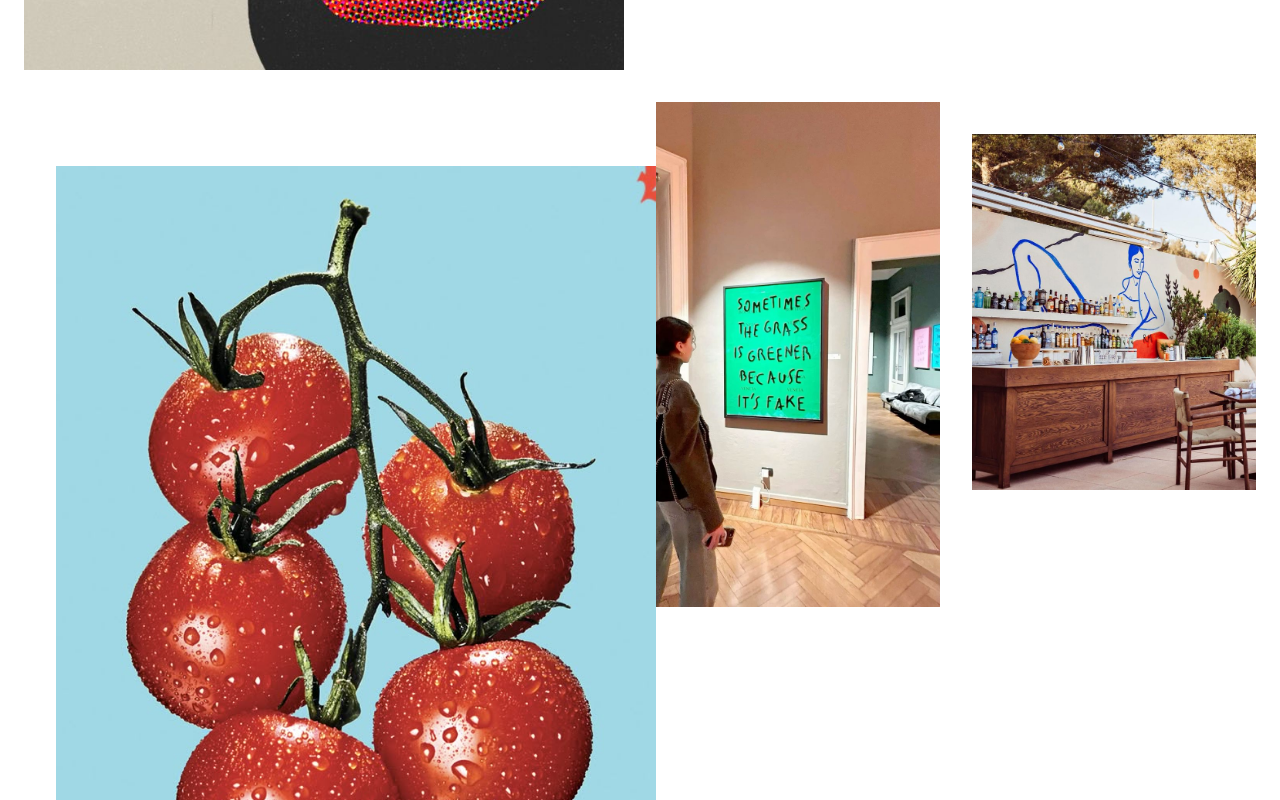
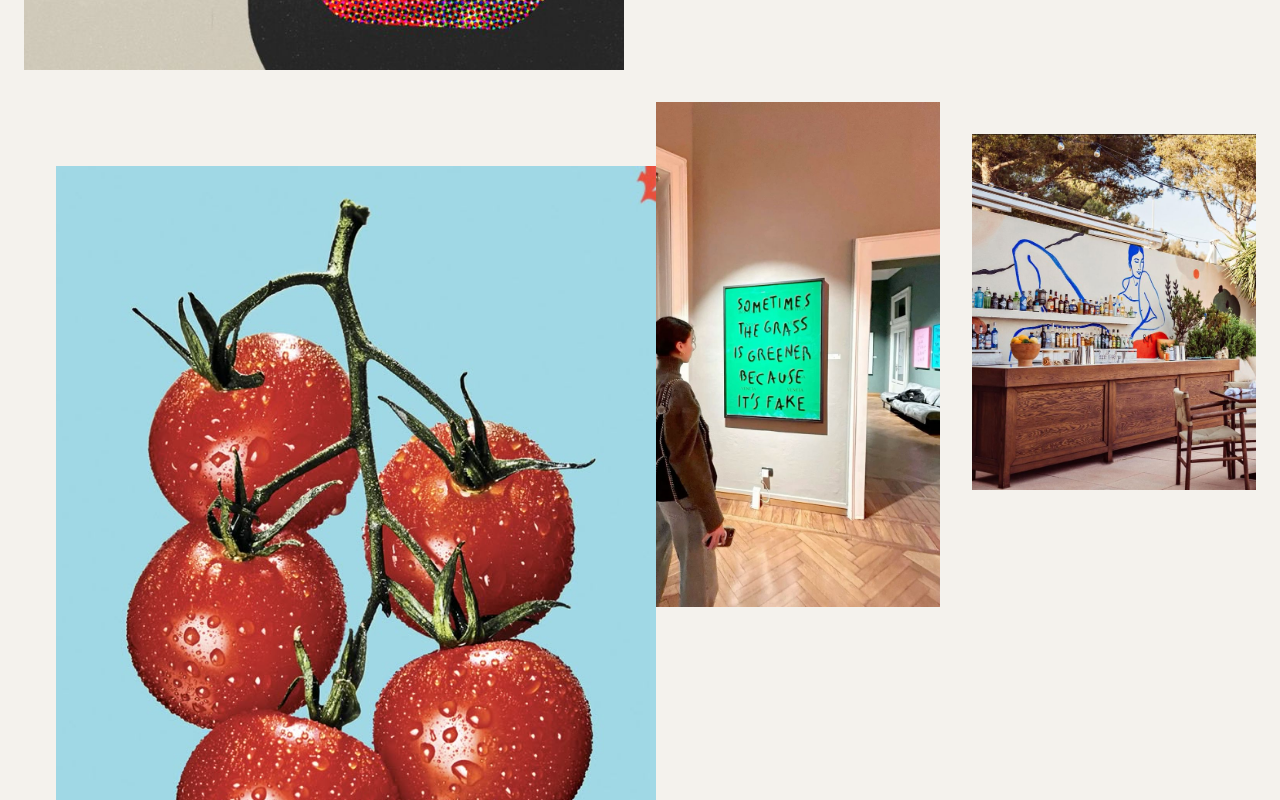
Before and after one commit to aliciabuelow/moodboard, a React (Vite) app: page / in a window 1280 px wide. Shown: the part 5360-6160 px from the top of the page. Built offline with nearby package versions, Linux system fonts and the light colour scheme.

Commit message:
Fix collage error

```diff
--- a/src/styles/App.css
+++ b/src/styles/App.css
@@ -1,3 +1,4 @@
 .App {
     width: 100%;
+    background-color: #f4f2ed;
 }
--- a/src/styles/Collage.css
+++ b/src/styles/Collage.css
@@ -58,21 +58,21 @@
 .grid-item:nth-child(15) {
     grid-column: span 2;
     transform: translate(1rem, -1rem);
-    z-index: 2;
 }
 
 .grid-item:nth-child(16) {
     grid-column: span 2;
     transform: translate(2rem, 4rem);
+    z-index: 2;
 }
 
 .grid-item:nth-child(18) {
-    margin-top: 2rem;
+    transform: translateY(2rem);
 }
 
 .grid-item:nth-child(20) {
     grid-column: span 2;
-    margin-right: 0;
+    transform: translate(2rem);
 }
 
 @media (max-width: 600px) {
```
